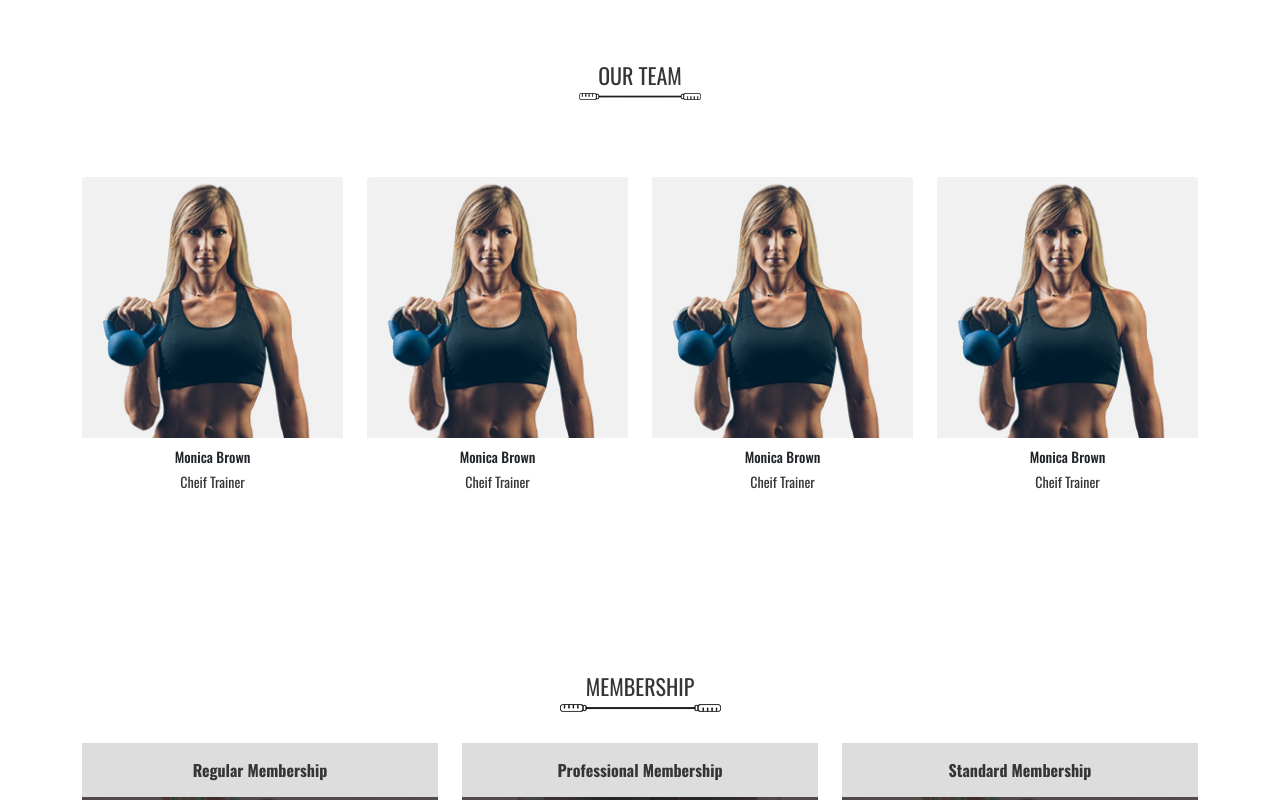
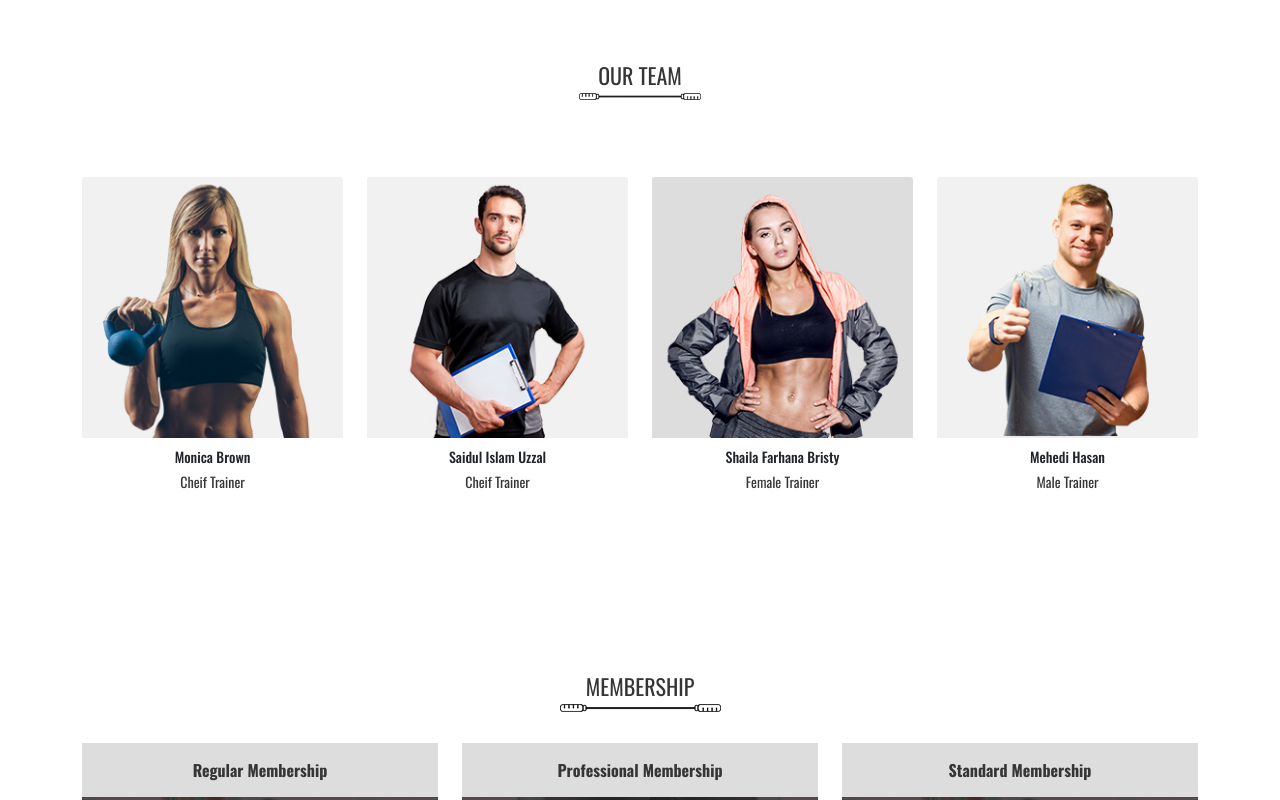
Before and after one commit to Rakibuzzamanakash/bootstrap--project-01, a plain HTML site: page index.html in a window 1280 px wide. Shown: the part 2000-2800 px from the top of the page. Drawn offline with nearby package versions, Linux system fonts and the light colour scheme.

Commit message:
team complete

```diff
--- a/index.html
+++ b/index.html
@@ -295,7 +295,7 @@
         <div class="team-item">
           <div class="card">
             <div class="team-images img-fluid w-100">
-              <img src="images/gymnasium-Recovered-Recovered-Recovered-Recovered-team-1.jpg" class="card-img-top" alt="member-1">
+              <img src="images/gymnasium-Recovered-Recovered-Recovered-Recovered-team-2.jpg" class="card-img-top" alt="member-1">
               <div class="team-overlay">
                     <ul >
                       <li><a href="#"><i class="fab fa-facebook-f"></i></a></li>
@@ -305,7 +305,7 @@
               </div>
             </div>
             <div class="card-body text-center">
-              <h5>Monica Brown</h5>
+              <h5>Saidul Islam Uzzal</h5>
               <h6>Cheif Trainer</h6>
               <p class="card-text">Lorem Ipsum is simply dummy text of the printing and typesetting industry. Lorem Ipsum 1500s.</p>
 
@@ -318,7 +318,7 @@
         <div class="team-item">
           <div class="card">
             <div class="team-images img-fluid w-100">
-              <img src="images/gymnasium-Recovered-Recovered-Recovered-Recovered-team-1.jpg" class="card-img-top" alt="member-1">
+              <img src="images/gymnasium-Recovered-Recovered-Recovered-Recovered-team-3.jpg" class="card-img-top" alt="member-1">
               <div class="team-overlay">
                     <ul >
                       <li><a href="#"><i class="fab fa-facebook-f"></i></a></li>
@@ -328,8 +328,8 @@
               </div>
             </div>
             <div class="card-body text-center">
-              <h5>Monica Brown</h5>
-              <h6>Cheif Trainer</h6>
+              <h5>Shaila Farhana Bristy</h5>
+              <h6>Female Trainer </h6>
               <p class="card-text">Lorem Ipsum is simply dummy text of the printing and typesetting industry. Lorem Ipsum 1500s.</p>
 
             </div>
@@ -341,7 +341,7 @@
         <div class="team-item">
           <div class="card">
             <div class="team-images img-fluid w-100">
-              <img src="images/gymnasium-Recovered-Recovered-Recovered-Recovered-team-1.jpg" class="card-img-top" alt="member-1">
+              <img src="images/gymnasium-Recovered-Recovered-Recovered-Recovered-team-4.jpg" class="card-img-top" alt="member-1">
               <div class="team-overlay">
                     <ul >
                       <li><a href="#"><i class="fab fa-facebook-f"></i></a></li>
@@ -351,8 +351,8 @@
               </div>
             </div>
             <div class="card-body text-center">
-              <h5>Monica Brown</h5>
-              <h6>Cheif Trainer</h6>
+              <h5>Mehedi Hasan</h5>
+              <h6>Male Trainer</h6>
               <p class="card-text">Lorem Ipsum is simply dummy text of the printing and typesetting industry. Lorem Ipsum 1500s.</p>
 
             </div>
```
